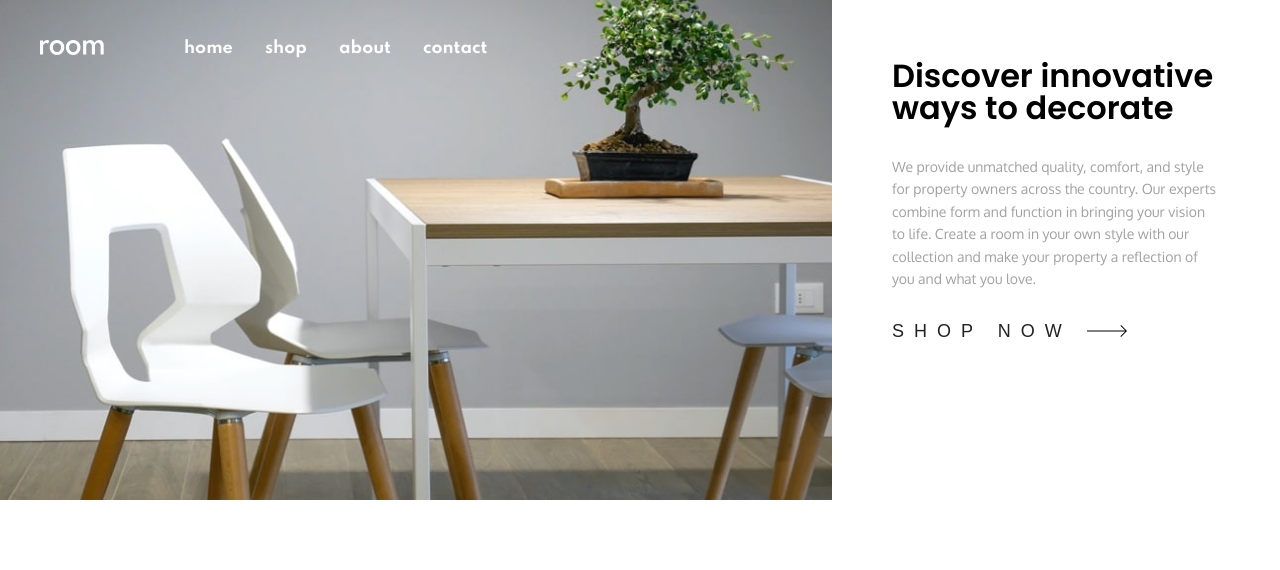
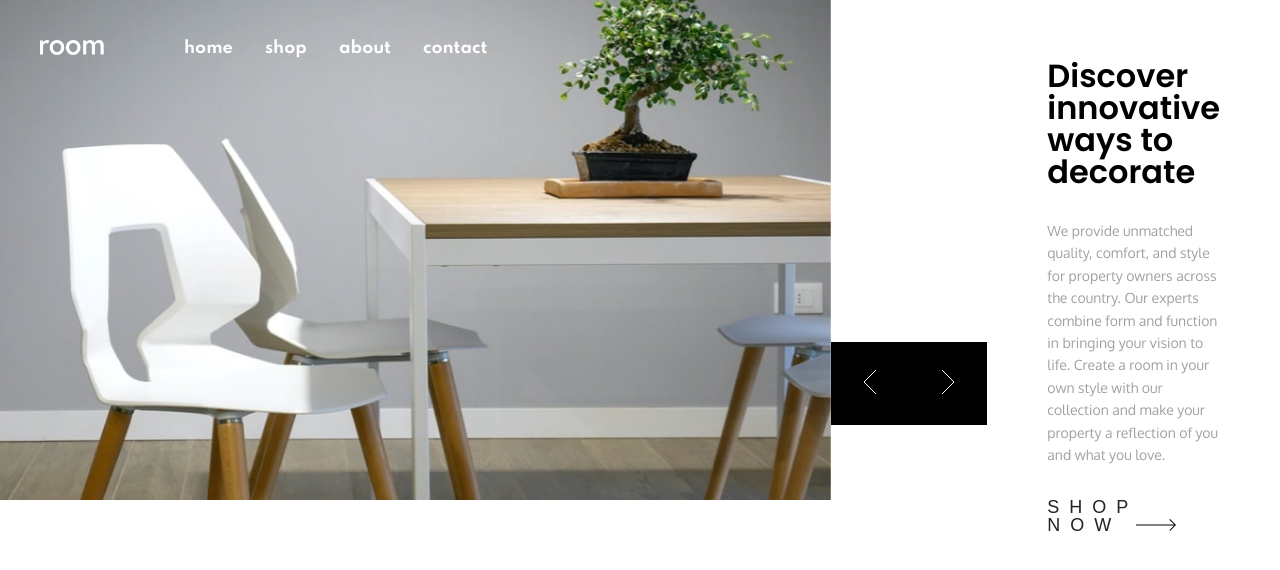
Before and after one commit to YachuJoshi/Rooms, a React (Create React App) app: page / in a window 1280 px wide. Shown: the top 570 px of the page. Built offline with nearby package versions, Linux system fonts and the light colour scheme.

Commit message:
Added sliding function; updated gitignore

```diff
--- a/src/components/Hero.jsx
+++ b/src/components/Hero.jsx
@@ -1,17 +1,67 @@
-import React from "react";
+import React, { useState } from "react";
 import cx from "classnames";
 
 import HeroOne from "../images/desktop-image-hero-1.jpg";
+import HeroTwo from "../images/desktop-image-hero-2.jpg";
+import HeroThree from "../images/desktop-image-hero-3.jpg";
 import { ReactComponent as Arrow } from "../images/icon-arrow.svg";
+import { ReactComponent as LeftArrow } from "../images/icon-angle-left.svg";
+import { ReactComponent as RightArrow } from "../images/icon-angle-right.svg";
 import styles from "./Hero.module.scss";
 
 export const Hero = () => {
+  const [currentIndex, setCurrentIndex] = useState(0);
   return (
     <div className={cx(styles.Hero)}>
       <div className={styles.HeroLeft}>
-        <figure className={styles.HeroImageContainer}>
-          <img src={HeroOne} alt="Hero" className={styles.HeroImage} />
-        </figure>
+        <div className={styles.Gallery}>
+          <figure
+            style={{
+              transform: `translate3d(${currentIndex * -100}% , 0, 0)`,
+            }}
+            className={styles.HeroImageContainer}
+          >
+            <img src={HeroOne} alt="Hero" className={styles.HeroImage} />
+          </figure>
+          <figure
+            style={{
+              transform: `translate3d(${currentIndex * -100}% , 0, 0)`,
+            }}
+            className={styles.HeroImageContainer}
+          >
+            <img src={HeroTwo} alt="Hero" className={styles.HeroImage} />
+          </figure>
+          <figure
+            style={{
+              transform: `translate3d(${currentIndex * -100}% , 0, 0)`,
+            }}
+            className={styles.HeroImageContainer}
+          >
+            <img src={HeroThree} alt="Hero" className={styles.HeroImage} />
+          </figure>
+        </div>
+      </div>
+      <div className={styles.Pagination} style={{}}>
+        <div className={styles.ArrowLeft}>
+          <LeftArrow
+            onClick={() =>
+              setCurrentIndex((prevIndex) => {
+                if (prevIndex === 0) return 2;
+                return prevIndex - 1;
+              })
+            }
+          />
+        </div>
+        <div className={styles.ArrowRight}>
+          <RightArrow
+            onClick={() =>
+              setCurrentIndex((prevIndex) => {
+                if (prevIndex === 2) return 0;
+                return prevIndex + 1;
+              })
+            }
+          />
+        </div>
       </div>
       <div className={styles.HeroRight}>
         <article className={styles.HeroContent}>
--- a/src/components/Hero.module.scss
+++ b/src/components/Hero.module.scss
@@ -4,6 +4,7 @@
   display: flex;
   flex-flow: column;
   z-index: 8;
+  position: relative;
 
   @include media-breakpoint-up(lg) {
     flex-flow: row;
@@ -22,12 +23,19 @@
   }
 }
 
+.Gallery {
+  display: flex;
+  overflow: hidden;
+}
+
 .HeroImageContainer {
+  flex: 0 0 100%;
   width: 100%;
   display: flex;
   justify-content: center;
   align-items: center;
   object-fit: cover;
+  transition: all 0.2s linear;
 
   @include media-breakpoint-up(lg) {
     height: 500px;
@@ -44,9 +52,18 @@
 }
 
 .HeroRight {
+  margin-top: -68px;
   padding: 60px 32px;
+  -webkit-user-select: none;
+  -ms-user-select: none;
+  user-select: none;
+
+  @include media-breakpoint-up(md) {
+    margin-top: -75px;
+  }
 
   @include media-breakpoint-up(lg) {
+    margin-top: 0;
     padding: 0;
     flex: 1;
     height: 500px;
@@ -113,7 +130,6 @@
       }
     }
   }
-
 }
 
 svg.Arrow {
@@ -122,3 +138,33 @@ svg.Arrow {
     transition: all 0.2s ease-out;
   }
 }
+
+.Pagination {
+  display: flex;
+  align-self: flex-end;
+  transform: translateY(-68px);
+
+  @include media-breakpoint-up(md) {
+    transform: translateY(-75px);
+  }
+
+  .ArrowLeft,
+  .ArrowRight {
+    cursor: pointer;
+    padding: 20px 24px;
+    background-color: $color-black;
+    transition: all 0.2s ease-out;
+
+    &:hover {
+      background-color: $grey-200;
+    }
+
+    @include media-breakpoint-up(md) {
+      padding: 24px 28px;
+    }
+
+    @include media-breakpoint-up(lg) {
+      padding: 28px 32px;
+    }
+  }
+}
--- a/src/components/NavBar.jsx
+++ b/src/components/NavBar.jsx
@@ -10,6 +10,14 @@ const navItems = ["home", "shop", "about", "contact"];
 export const NavBar = () => {
   const [isOpen, setIsOpen] = useState(false);
   const MenuIcon = !isOpen ? HamburgerMenu : CloseButton;
+
+  useEffect(() => {
+    if (isOpen) {
+      document.body.overflow = "hidden";
+    } else {
+      document.body.overflow = "visible";
+    }
+  }, [isOpen]);
   return (
     <nav className={styles.Nav}>
       <div
```
Also changed, not shown: 1 other file (tests, documents, lock files or other folders).
